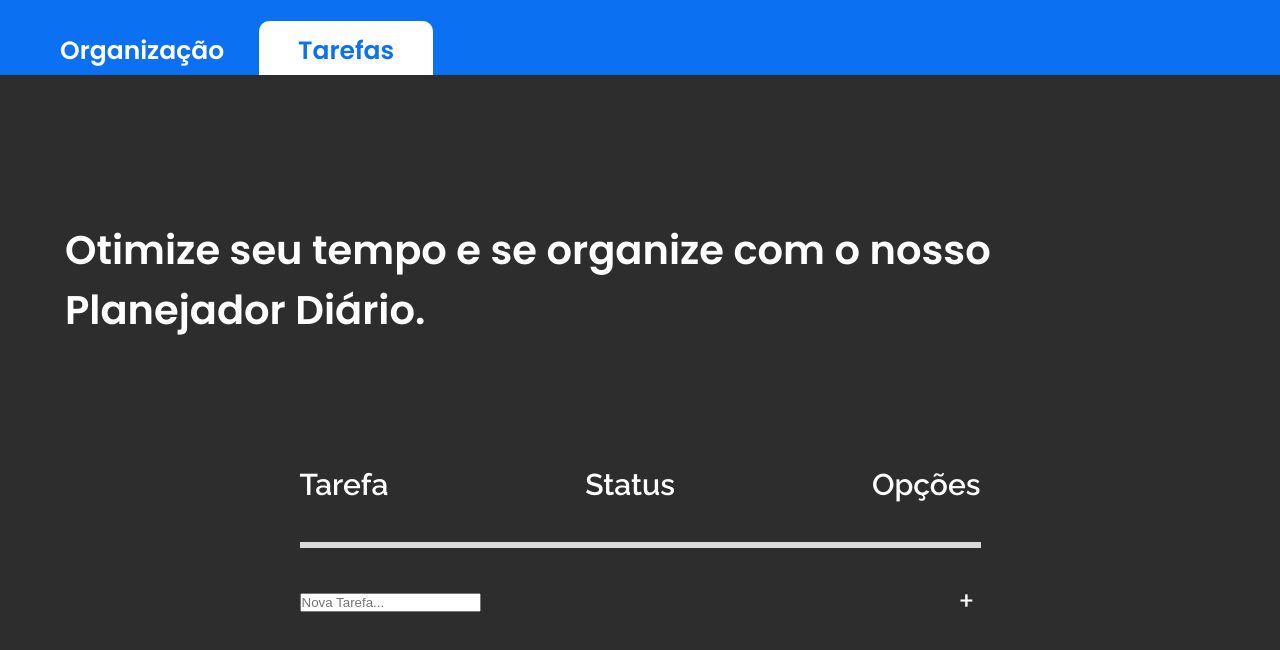
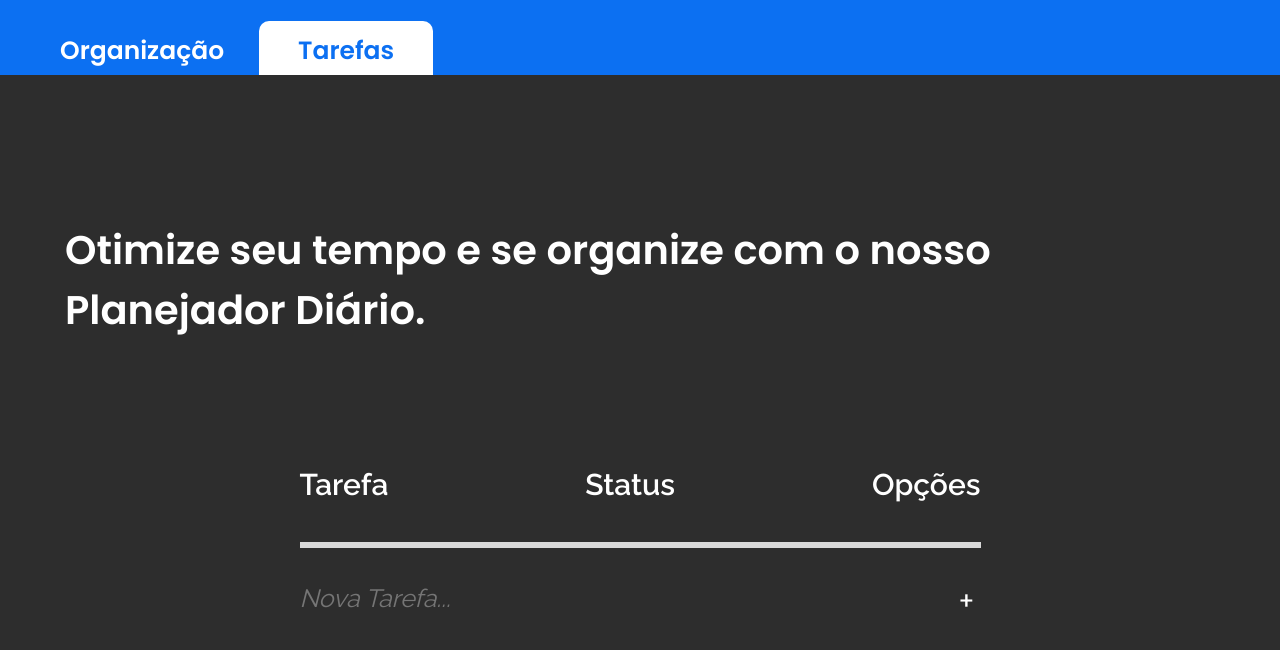
Before and after one commit to Leandro-Pinho/dnc-react-js-challenge-main, a React (Vite) app: page / in a window 1280 px wide. Shown: the top 650 px of the page. Built offline with nearby package versions, Linux system fonts and the light colour scheme.

Commit message:
adicionando a função do checkbox

```diff
--- a/src/App.jsx
+++ b/src/App.jsx
@@ -23,15 +23,30 @@ function App() {
         ...todos,
         {
           id: todos.length + 1,
-          text: todo.trim()
+          text: todo.trim(),
+          completed: false,
         }
       ]);
     }
-
+console.log(todos)
     setTodo("");
   }
 
+  function handleDeleteClick(id) {
+    setTodos(todos.filter((todo) => todo.id !== id))
+  }
 
+  const completeTask = (id) => {
+    setTodos(
+      todos.map((task) => {
+        if (task.id === id && task.completed === false) {
+          return { ...task, completed: true };
+        } else {
+          return { ...task, completed: false };
+        }
+      })
+    )
+  }
 
   return (
     <section className="App" >
@@ -50,8 +65,8 @@ function App() {
           <tbody key={task.id}>
             <tr>
               <td>{task.text}</td>
-              <td className="img-complete">{<img src={complete}></img>}</td>
-              <td>{<img src={edit}></img>}{<img src={delet}></img>}</td>
+              <td className="img-complete">{<input type="checkbox" onClick={() => completeTask(task.id)}></input>}</td>
+              <td>{<img src={edit}></img>}{<img src={delet} onClick={() => handleDeleteClick(task.id)}></img>}</td>
             </tr>
           </tbody>
         ))}
--- a/src/app.scss
+++ b/src/app.scss
@@ -71,10 +71,20 @@
         }
 
         .new-task {
-            color: #FFF;
-            font-size: 25px;
-            font-family: Raleway;
-            font-style: italic;
+
+            input {
+                border: none;
+                background-color: transparent;
+                outline: none;
+                color: #FFF;
+                font-size: 25px;
+                font-family: Raleway;
+                font-style: italic;
+            }
+
+            input:focus {
+                border-bottom: 1px solid white;
+            }
         }
 
     }
```
